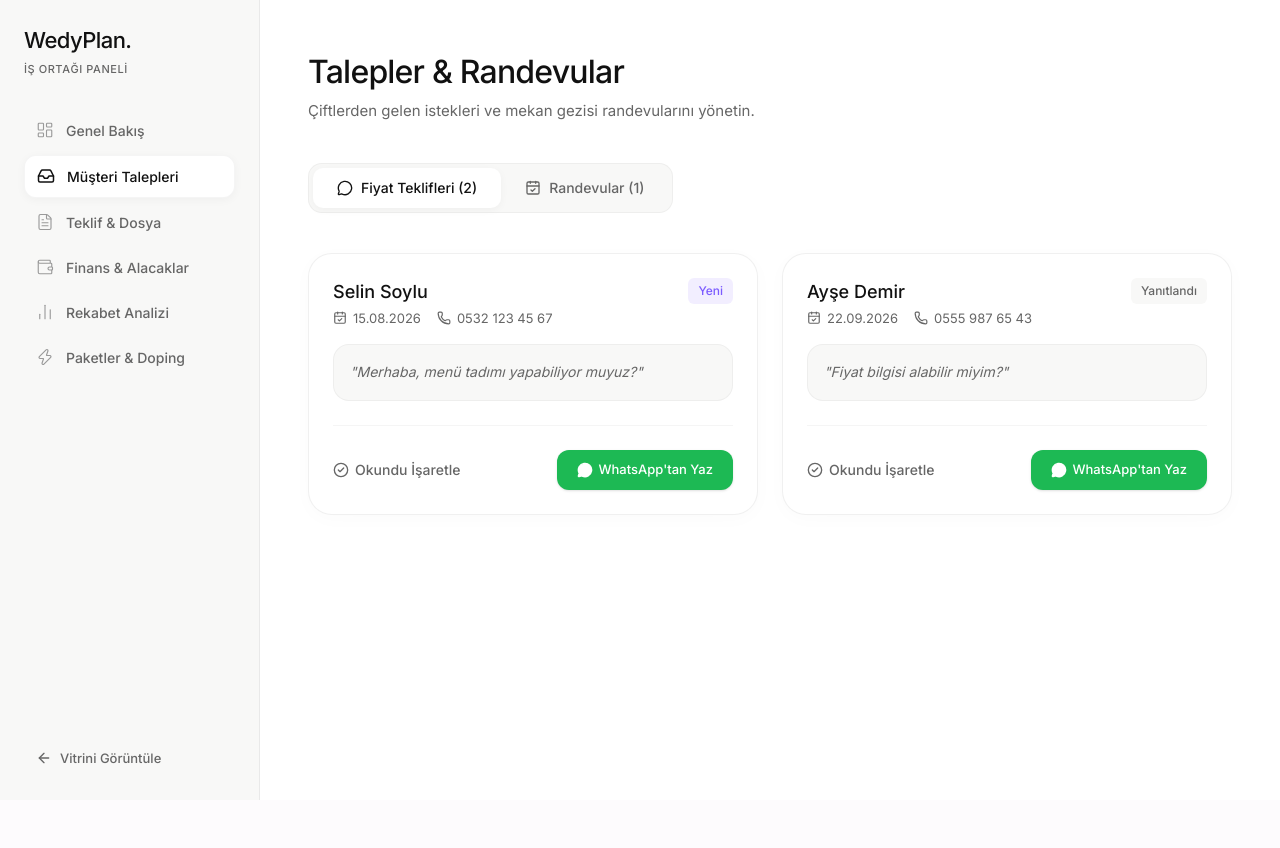
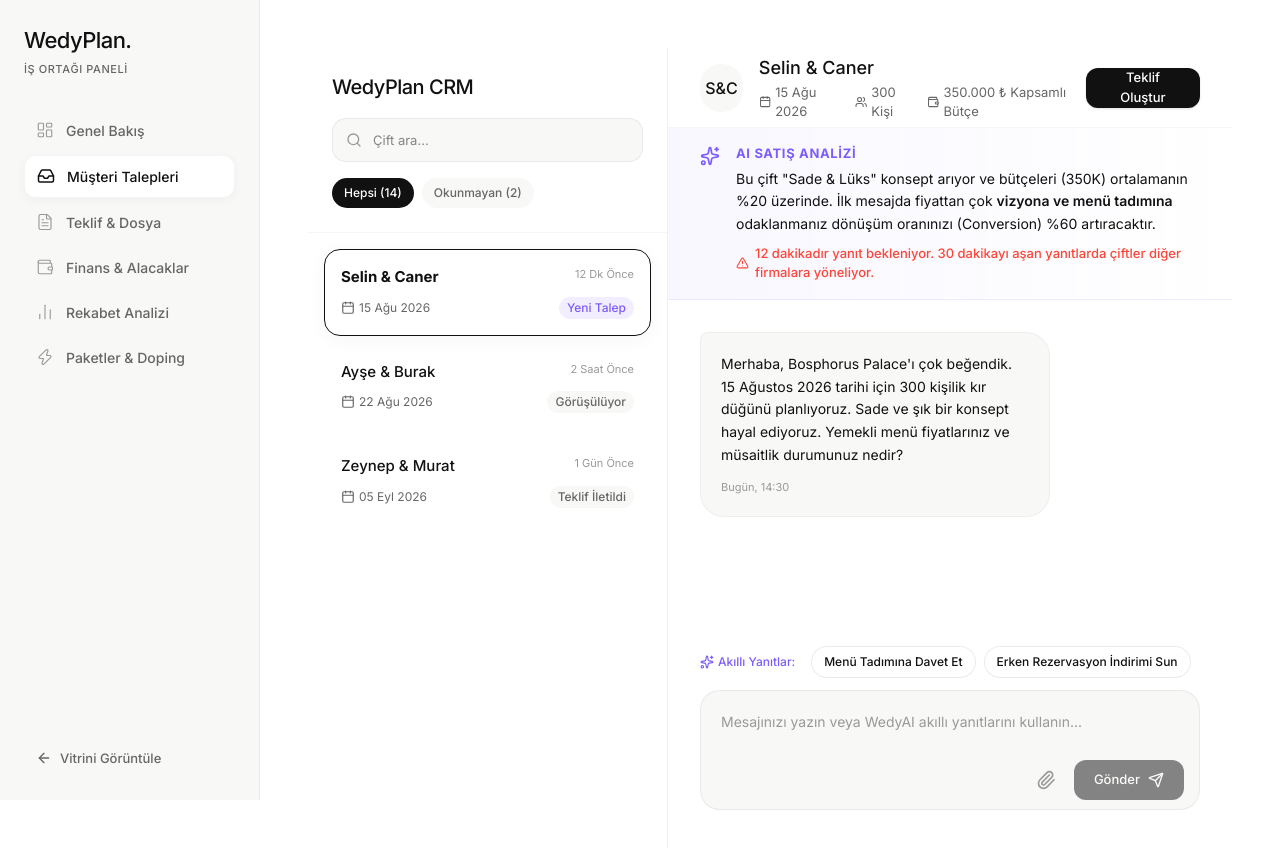
Before and after one commit to kaanb-wiascode/WedyPlan, a Next.js app: page /satici/talepler in a window 1280 px wide. Shown: the top 848 px of the page. Before the commit the page ends 800 px from the top, so only its background shows below. Built offline with nearby package versions, Linux system fonts and the light colour scheme.

Commit message:
feat: implement Invisible Ambient AI in B2B CRM module

```diff
--- a/app/satici/talepler/page.tsx
+++ b/app/satici/talepler/page.tsx
@@ -1,137 +1,202 @@
 'use client';
 
 import React, { useState } from 'react';
+import Link from 'next/link';
 import {
+  Search,
+  Filter,
   MessageCircle,
-  CalendarCheck,
+  Sparkles,
+  Calendar,
+  Users,
+  Wallet,
+  Clock,
   CheckCircle2,
-  Clock,
-  MoreHorizontal,
-  Phone
+  AlertTriangle,
+  ArrowRight,
+  Paperclip,
+  Send
 } from 'lucide-react';
 
-export default function PremiumVendorLeadsPage() {
-  const [activeTab, setActiveTab] = useState<'requests' | 'appointments'>('requests');
-
 // Mock Data
-  const requests = [
-    { id: '1', name: 'Selin Soylu', phone: '0532 123 45 67', date: '15.08.2026', guests: '300', status: 'Yeni', message: 'Merhaba, menü tadımı yapabiliyor muyuz?' },
-    { id: '2', name: 'Ayşe Demir', phone: '0555 987 65 43', date: '22.09.2026', guests: '150', status: 'Yanıtlandı', message: 'Fiyat bilgisi alabilir miyim?' },
+const LEADS = [
+  { id: '1', name: 'Selin & Caner', date: '15 Ağu 2026', status: 'Yeni Talep', time: '12 Dk Önce', unread: true },
+  { id: '2', name: 'Ayşe & Burak', date: '22 Ağu 2026', status: 'Görüşülüyor', time: '2 Saat Önce', unread: false },
+  { id: '3', name: 'Zeynep & Murat', date: '05 Eyl 2026', status: 'Teklif İletildi', time: '1 Gün Önce', unread: false },
 ];
 
-  const appointments = [
-    { id: '3', name: 'Burak & Zeynep', phone: '0530 111 22 33', date: 'Yarın', time: '14:30', status: 'Onaylandı' },
-  ];
+export default function PremiumVendorCRMPage() {
+  const [activeLead, setActiveLead] = useState(LEADS[0]);
+  const [replyText, setReplyText] = useState('');
+  const [isAiDrafting, setIsAiDrafting] = useState(false);
+
+  // Invisible AI: Smart Reply Generator
+  const generateAiReply = (type: 'invite' | 'discount' | 'info') => {
+    setIsAiDrafting(true);
+    setReplyText('');
+
+    setTimeout(() => {
+      if (type === 'invite') {
+        setReplyText(`Merhaba Selin Hanım,\n\n15 Ağustos 2026 tarihindeki 300 kişilik kır düğünü planınız için tesisimiz oldukça uygundur. İstediğiniz "Sade & Lüks" konseptini canlı olarak görebilmeniz ve şefimizin özel menülerini tadabilmeniz için sizi bu hafta sonu kahveye davet etmek isteriz.\n\nHangi gün sizin için uygun olur?`);
+      } else if (type === 'discount') {
+        setReplyText(`Selin Hanım Merhaba,\n\nEylül sonuna kadar yapılan erken rezervasyonlarda 2026 sezonu için geçerli %15 indirim kampanyamız mevcuttur. Düğün bütçenizi (350.000 TL) korumanız adına bu fırsatı değerlendirmenizi öneririm. Detaylı PDF teklifini iletiyorum.`);
+      }
+      setIsAiDrafting(false);
+    }, 800);
+  };
 
   return (
-    <div className="space-y-10 animate-in fade-in duration-500">
+    <div className="h-screen bg-[#F8F8F7] text-[#111111] font-sans selection:bg-[#7C5CFF] selection:text-white flex overflow-hidden">
 
-      {/* Header */}
-      <header className="flex flex-col md:flex-row md:items-end justify-between gap-6">
+      {/* Left Sidebar: Leads List */}
+      <aside className="w-full md:w-[360px] bg-white border-r border-[rgba(0,0,0,0.06)] flex flex-col shrink-0 h-full">
+        <div className="p-6 border-b border-[rgba(0,0,0,0.04)] space-y-4">
+          <Link href="/satici" className="text-[20px] font-medium tracking-tight block">WedyPlan CRM</Link>
+          <div className="relative">
+            <Search className="absolute left-3.5 top-1/2 -translate-y-1/2 w-4 h-4 text-[#999999]" />
+            <input
+              type="text"
+              placeholder="Çift ara..."
+              className="w-full h-[44px] pl-10 pr-4 bg-[#F8F8F7] border border-[rgba(0,0,0,0.06)] rounded-[14px] text-[13px] text-[#111111] outline-none focus:border-[#7C5CFF]/30 transition-colors"
+            />
+          </div>
+          <div className="flex gap-2">
+            <button className="px-3 py-1.5 bg-[#111111] text-white text-[12px] font-medium rounded-full">Hepsi (14)</button>
+            <button className="px-3 py-1.5 bg-[#F8F8F7] text-[#666666] text-[12px] font-medium rounded-full">Okunmayan (2)</button>
+          </div>
+        </div>
+
+        <div className="flex-1 overflow-y-auto p-4 space-y-2">
+          {LEADS.map((lead) => (
+            <div
+              key={lead.id}
+              onClick={() => setActiveLead(lead)}
+              className={`p-4 rounded-[16px] cursor-pointer transition-all border ${
+                activeLead.id === lead.id
+                  ? 'bg-white border-[#111111] shadow-[0_4px_20px_rgba(0,0,0,0.04)]'
+                  : 'bg-transparent border-transparent hover:bg-white hover:border-[rgba(0,0,0,0.04)]'
+              }`}
+            >
+              <div className="flex justify-between items-start mb-2">
+                <h3 className={`text-[15px] ${lead.unread ? 'font-bold' : 'font-medium'}`}>{lead.name}</h3>
+                <span className="text-[11px] text-[#999999]">{lead.time}</span>
+              </div>
+              <div className="flex justify-between items-center text-[12px]">
+                <span className="text-[#666666] flex items-center gap-1"><Calendar className="w-3.5 h-3.5" /> {lead.date}</span>
+                <span className={`px-2 py-0.5 rounded-full font-medium ${
+                  lead.status === 'Yeni Talep' ? 'bg-[#7C5CFF]/10 text-[#7C5CFF]' : 'bg-[#F8F8F7] text-[#666666]'
+                }`}>{lead.status}</span>
+              </div>
+            </div>
+          ))}
+        </div>
+      </aside>
+
+      {/* Right Side: Chat & AI Action Center */}
+      <main className="flex-1 flex flex-col h-full bg-[#FFFFFF]">
+
+        {/* Header Info */}
+        <header className="h-[80px] px-8 border-b border-[rgba(0,0,0,0.04)] flex items-center justify-between shrink-0 bg-white">
+          <div className="flex items-center gap-4">
+            <div className="w-12 h-12 bg-[#F8F8F7] rounded-full flex items-center justify-center text-[#111111] font-medium text-[16px]">
+              S&C
+            </div>
             <div>
-          <h1 className="text-[32px] font-medium tracking-tight text-[#111111]">
-            Talepler & Randevular
-          </h1>
-          <p className="text-[15px] text-[#666666] mt-1">
-            Çiftlerden gelen istekleri ve mekan gezisi randevularını yönetin.
+              <h2 className="text-[18px] font-medium text-[#111111]">{activeLead.name}</h2>
+              <div className="flex items-center gap-3 text-[13px] text-[#666666] mt-0.5">
+                <span className="flex items-center gap-1"><Calendar className="w-3.5 h-3.5" /> {activeLead.date}</span>
+                <span className="flex items-center gap-1"><Users className="w-3.5 h-3.5" /> 300 Kişi</span>
+                <span className="flex items-center gap-1"><Wallet className="w-3.5 h-3.5" /> 350.000 ₺ Kapsamlı Bütçe</span>
+              </div>
+            </div>
+          </div>
+          <button className="h-[40px] px-5 bg-[#111111] text-white rounded-[12px] text-[13px] font-medium transition-colors shadow-sm">
+            Teklif Oluştur
+          </button>
+        </header>
+
+        {/* INVISIBLE AI: Sales & Context Advisor (Not a Chatbot!) */}
+        <div className="px-8 py-4 bg-gradient-to-r from-[#7C5CFF]/5 to-transparent border-b border-[#7C5CFF]/10 shrink-0">
+          <div className="flex gap-4 items-start">
+            <div className="mt-0.5">
+              <Sparkles className="w-5 h-5 text-[#7C5CFF]" />
+            </div>
+            <div>
+              <h4 className="text-[13px] font-bold text-[#7C5CFF] tracking-wider uppercase mb-1">AI Satış Analizi</h4>
+              <p className="text-[14px] text-[#111111] leading-relaxed">
+                Bu çift "Sade & Lüks" konsept arıyor ve bütçeleri (350K) ortalamanın %20 üzerinde. İlk mesajda fiyattan çok <strong className="font-semibold">vizyona ve menü tadımına</strong> odaklanmanız dönüşüm oranınızı (Conversion) %60 artıracaktır.
+              </p>
+
+              {/* Proactive Risk Warning */}
+              <p className="text-[13px] text-[#FF453A] flex items-center gap-1.5 mt-2 font-medium">
+                <AlertTriangle className="w-4 h-4" /> 12 dakikadır yanıt bekleniyor. 30 dakikayı aşan yanıtlarda çiftler diğer firmalara yöneliyor.
               </p>
             </div>
-      </header>
+          </div>
+        </div>
 
-      {/* Segmented Control (Apple Style Tabs) */}
-      <div className="inline-flex bg-[#F8F8F7] p-1 rounded-[14px] border border-[rgba(0,0,0,0.04)]">
+        {/* Chat History */}
+        <div className="flex-1 overflow-y-auto p-8 space-y-6">
+          <div className="flex justify-start">
+            <div className="max-w-[70%] bg-[#F8F8F7] p-5 rounded-[24px] rounded-tl-[8px] text-[14px] text-[#111111] leading-relaxed border border-[rgba(0,0,0,0.04)]">
+              <p>Merhaba, Bosphorus Palace'ı çok beğendik. 15 Ağustos 2026 tarihi için 300 kişilik kır düğünü planlıyoruz. Sade ve şık bir konsept hayal ediyoruz. Yemekli menü fiyatlarınız ve müsaitlik durumunuz nedir?</p>
+              <span className="text-[11px] text-[#999999] block mt-3">Bugün, 14:30</span>
+            </div>
+          </div>
+        </div>
+
+        {/* AI Action Area & Message Input */}
+        <div className="p-8 pt-0 shrink-0">
+
+          {/* Invisible AI: Contextual Draft Buttons */}
+          <div className="flex items-center gap-2 mb-3">
+            <span className="text-[12px] font-medium text-[#7C5CFF] mr-2 flex items-center gap-1">
+              <Sparkles className="w-3.5 h-3.5" /> Akıllı Yanıtlar:
+            </span>
             <button
-          onClick={() => setActiveTab('requests')}
-          className={`flex items-center gap-2 px-6 h-[40px] rounded-[10px] text-[14px] font-medium transition-all duration-300 ${
-            activeTab === 'requests'
-              ? 'bg-white text-[#111111] shadow-[0_2px_8px_rgba(0,0,0,0.04)]'
-              : 'text-[#666666] hover:text-[#111111]'
-          }`}
+              onClick={() => generateAiReply('invite')}
+              className="px-3 py-1.5 bg-white border border-[rgba(0,0,0,0.08)] hover:border-[#7C5CFF]/50 hover:bg-[#7C5CFF]/5 text-[#111111] text-[12px] font-medium rounded-full transition-all"
             >
-          <MessageCircle className="w-4 h-4" />
-          Fiyat Teklifleri ({requests.length})
+              Menü Tadımına Davet Et
             </button>
             <button
-          onClick={() => setActiveTab('appointments')}
-          className={`flex items-center gap-2 px-6 h-[40px] rounded-[10px] text-[14px] font-medium transition-all duration-300 ${
-            activeTab === 'appointments'
-              ? 'bg-white text-[#111111] shadow-[0_2px_8px_rgba(0,0,0,0.04)]'
-              : 'text-[#666666] hover:text-[#111111]'
-          }`}
+              onClick={() => generateAiReply('discount')}
+              className="px-3 py-1.5 bg-white border border-[rgba(0,0,0,0.08)] hover:border-[#7C5CFF]/50 hover:bg-[#7C5CFF]/5 text-[#111111] text-[12px] font-medium rounded-full transition-all"
             >
-          <CalendarCheck className="w-4 h-4" />
-          Randevular ({appointments.length})
+              Erken Rezervasyon İndirimi Sun
             </button>
           </div>
 
-      {/* Content Area */}
-      <div className="grid grid-cols-1 md:grid-cols-2 gap-6">
-        {activeTab === 'requests' ? (
-          requests.map((req) => (
-            <div key={req.id} className="bg-white p-6 rounded-[24px] border border-[rgba(0,0,0,0.06)] shadow-[0_4px_20px_rgba(0,0,0,0.02)] flex flex-col justify-between hover:border-[rgba(0,0,0,0.12)] transition-colors group">
-              <div className="space-y-4">
-                <div className="flex justify-between items-start">
-                  <div>
-                    <h3 className="text-[18px] font-medium text-[#111111]">{req.name}</h3>
-                    <div className="flex items-center gap-4 mt-1 text-[13px] text-[#666666]">
-                      <span className="flex items-center gap-1.5"><CalendarCheck className="w-3.5 h-3.5" /> {req.date}</span>
-                      <span className="flex items-center gap-1.5"><Phone className="w-3.5 h-3.5" /> {req.phone}</span>
+          <div className="relative">
+            <div className={`absolute inset-0 bg-white/50 backdrop-blur-[2px] z-10 flex items-center justify-center rounded-[20px] transition-all duration-300 ${isAiDrafting ? 'opacity-100' : 'opacity-0 pointer-events-none'}`}>
+              <div className="flex items-center gap-2 text-[#7C5CFF] font-medium text-[14px]">
+                <Sparkles className="w-4 h-4 animate-pulse" /> WedyAI Yanıtınızı Oluşturuyor...
               </div>
             </div>
-                  <span className={`px-2.5 py-1 rounded-[6px] text-[12px] font-medium ${
-                    req.status === 'Yeni' ? 'bg-[#7C5CFF]/10 text-[#7C5CFF]' : 'bg-[#F8F8F7] text-[#666666]'
-                  }`}>
-                    {req.status}
-                  </span>
-                </div>
 
-                {req.message && (
-                  <div className="p-4 rounded-[16px] bg-[#F8F8F7] border border-[rgba(0,0,0,0.04)]">
-                    <p className="text-[14px] text-[#666666] leading-relaxed italic">"{req.message}"</p>
-                  </div>
-                )}
-              </div>
+            <textarea
+              value={replyText}
+              onChange={(e) => setReplyText(e.target.value)}
+              placeholder="Mesajınızı yazın veya WedyAI akıllı yanıtlarını kullanın..."
+              className="w-full min-h-[120px] bg-[#F8F8F7] border border-[rgba(0,0,0,0.06)] rounded-[20px] p-5 text-[14px] text-[#111111] outline-none focus:border-[#7C5CFF]/30 transition-colors resize-none placeholder:text-[#999999]"
+            />
 
-              <div className="pt-6 mt-6 border-t border-[rgba(0,0,0,0.04)] flex items-center justify-between">
-                <button className="text-[14px] font-medium text-[#666666] hover:text-[#111111] flex items-center gap-1.5 transition-colors">
-                  <CheckCircle2 className="w-4 h-4" /> Okundu İşaretle
+            <div className="absolute bottom-4 right-4 flex items-center gap-2">
+              <button className="w-10 h-10 flex items-center justify-center text-[#999999] hover:text-[#111111] transition-colors">
+                <Paperclip className="w-5 h-5" />
               </button>
-                <button className="h-[40px] px-5 bg-[#1DB954] text-white rounded-[12px] text-[13px] font-medium flex items-center gap-1.5 hover:bg-[#1AA34A] transition-colors shadow-sm">
-                  <MessageCircle className="w-4 h-4 fill-current" /> WhatsApp'tan Yaz
+              <button
+                disabled={!replyText.trim()}
+                className="h-10 px-5 bg-[#111111] text-white rounded-[12px] text-[13px] font-medium flex items-center gap-2 disabled:opacity-50 transition-colors"
+              >
+                Gönder <Send className="w-4 h-4" />
               </button>
             </div>
           </div>
-          ))
-        ) : (
-          appointments.map((app) => (
-            <div key={app.id} className="bg-white p-6 rounded-[24px] border border-[rgba(0,0,0,0.06)] shadow-[0_4px_20px_rgba(0,0,0,0.02)] hover:border-[rgba(0,0,0,0.12)] transition-colors group">
-              <div className="flex justify-between items-start mb-6">
-                <div>
-                  <h3 className="text-[18px] font-medium text-[#111111]">{app.name}</h3>
-                  <p className="text-[14px] text-[#666666] mt-1">{app.phone}</p>
-                </div>
-                <span className="px-2.5 py-1 rounded-[6px] text-[12px] font-medium bg-[#1DB954]/10 text-[#1DB954]">
-                  {app.status}
-                </span>
+
         </div>
 
-              <div className="flex items-center justify-between p-4 rounded-[16px] bg-[#F8F8F7] border border-[rgba(0,0,0,0.04)]">
-                <div className="flex items-center gap-3 text-[#111111]">
-                  <Clock className="w-5 h-5 text-[#7C5CFF]" />
-                  <div>
-                    <span className="block text-[14px] font-medium">{app.date}</span>
-                    <span className="block text-[12px] text-[#666666]">Saat: {app.time}</span>
-                  </div>
-                </div>
-                <button className="text-[#999999] hover:text-[#111111] transition-colors">
-                  <MoreHorizontal className="w-5 h-5" />
-                </button>
-              </div>
-            </div>
-          ))
-        )}
-      </div>
-
+      </main>
     </div>
   );
 }
```
Lines whose indentation alone changed are shown as unchanged.
